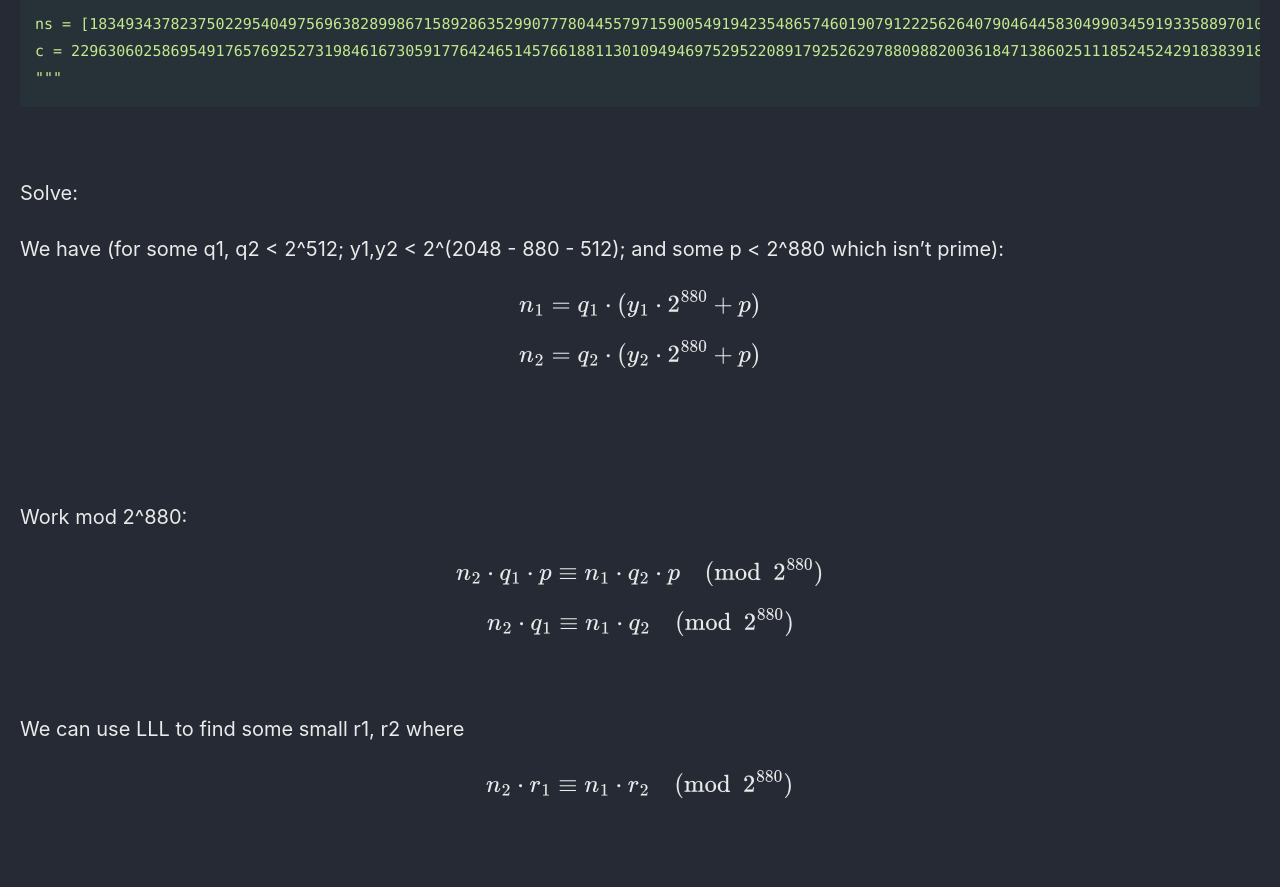
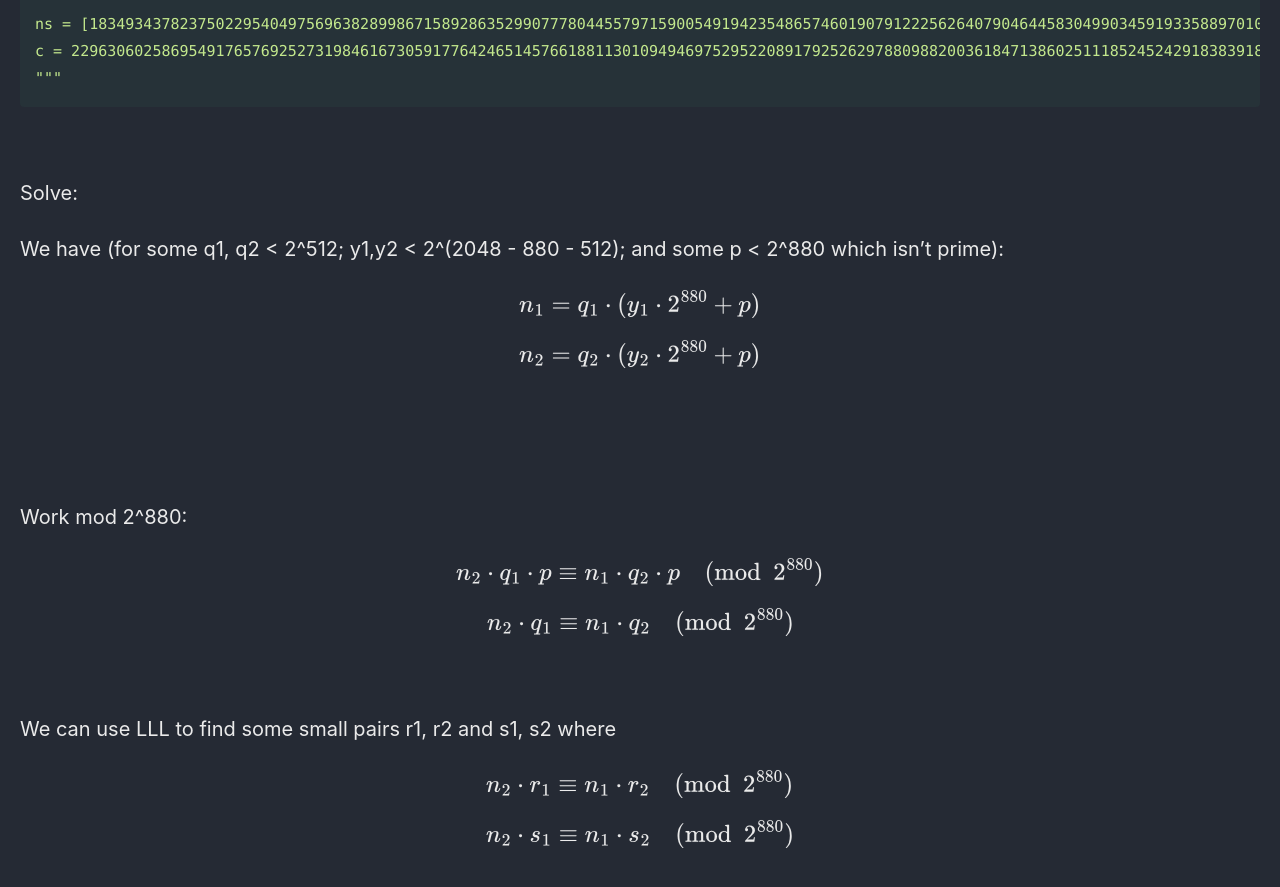
Before and after one commit to Connor-McCartney/Connor-McCartney.github.io, a Jekyll site: the page built from _pages/cryptography/small-roots/LowEntropy-HCMUSCTF2025.md, in a window 1280 px wide and 900 px high, scrolled down 1184 px. Shown: the top 887 px of the window. Built offline with Jekyll 4.4.1, drawn with Linux system fonts in a browser that asks for light colours; cached includes are drawn as plain includes; before the commit the page ends 2034 px from its top, so only the background shows below that.

Commit message:
Update LowEntropy-HCMUSCTF2025.md

```diff
--- a/_pages/cryptography/small-roots/LowEntropy-HCMUSCTF2025.md
+++ b/_pages/cryptography/small-roots/LowEntropy-HCMUSCTF2025.md
@@ -73,6 +73,8 @@ $$n_2 \cdot q_1 \equiv n_1 \cdot q_2 \pmod{2^{880}}$$
 <br>
 
 
-We can use LLL to find some small r1, r2 where
+We can use LLL to find some small pairs r1, r2 and s1, s2 where
 
 $$n_2 \cdot r_1 \equiv n_1 \cdot r_2 \pmod{2^{880}}$$
+
+$$n_2 \cdot s_1 \equiv n_1 \cdot s_2 \pmod{2^{880}}$$
```
